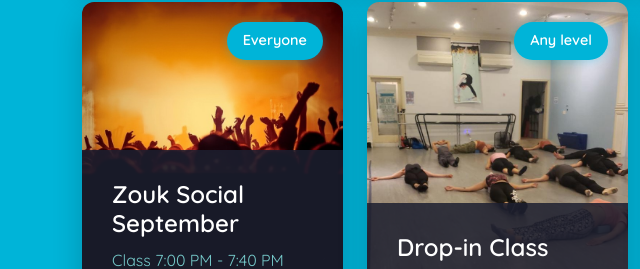
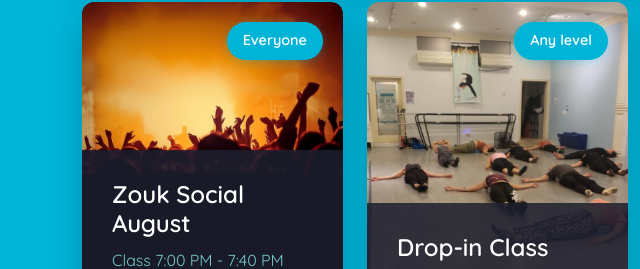
Before and after one commit to stevenbarragan/aneskadance, a plain HTML site: page index.html in a window 1280 px wide. Shown: the part 2920-3189 px from the top of the page, 0-640 px from the left. Drawn offline with nearby package versions, Linux system fonts and the light colour scheme.

Commit message:
Put Zouk social August back.

```diff
--- a/index.html
+++ b/index.html
@@ -394,15 +394,13 @@
                                 style="background-image: url(social-dance.jpeg)"
                             ></div>
                             <div class="card-overlay">
-                                <h3 class="class-title">
-                                    Zouk Social September
-                                </h3>
+                                <h3 class="class-title">Zouk Social August</h3>
                                 <p class="class-time">
                                     Class 7:00 PM - 7:40 PM<br />
                                     Social 7:40 PM - 10:30 PM
                                 </p>
                                 <a
-                                    href="https://book.stripe.com/00wbJ1er6fnE6kdgDe0x20C"
+                                    href="https://book.stripe.com/bJe5kD2Ioa3k23X1Ik0x20B"
                                     class="btn btn-primary"
                                 >
                                     Book now
```
